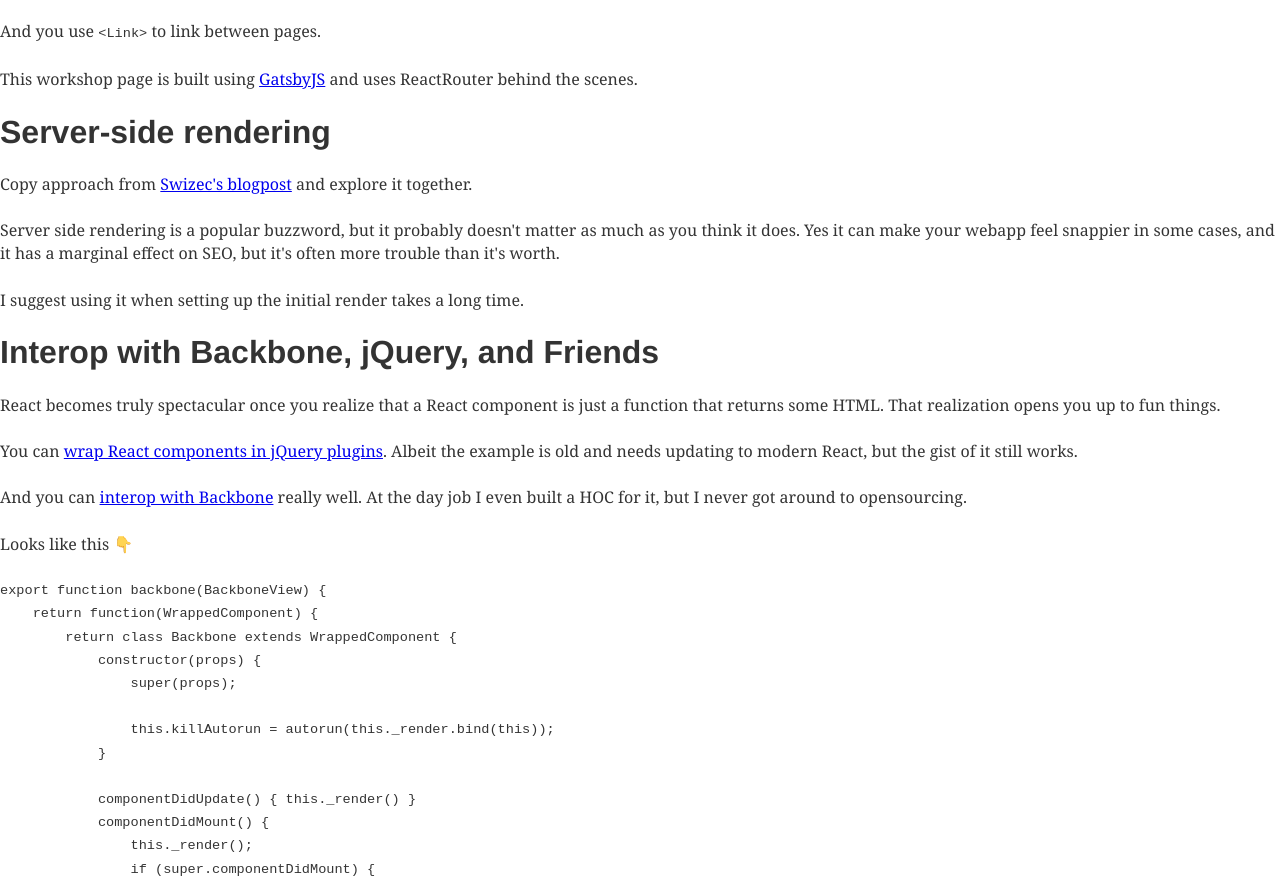
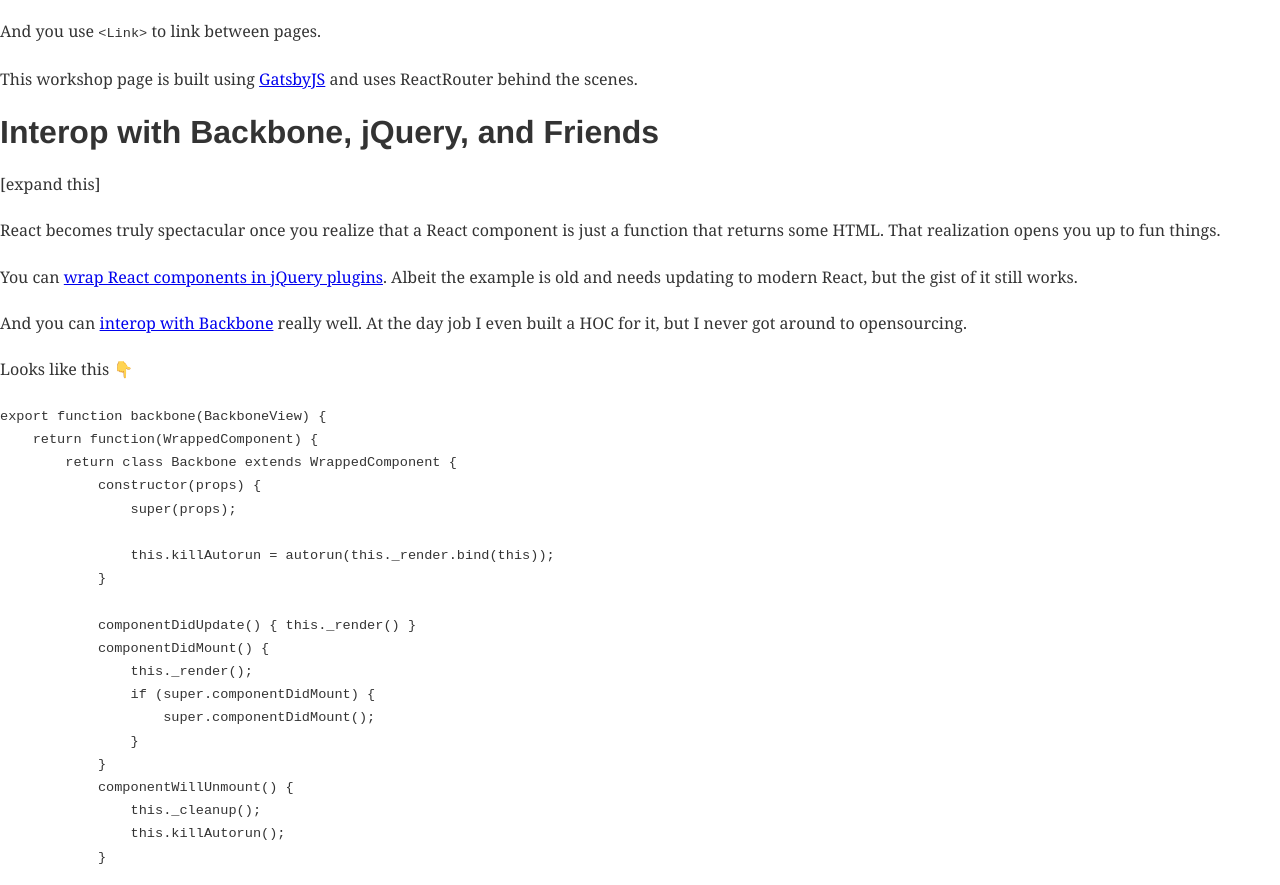
Before and after one commit to Swizec/intro-to-react-workshop, a Gatsby site: page /3-your-first-app in a window 1280 px wide. Shown: the part 2991-3876 px from the top of the page. Built offline with nearby package versions, Linux system fonts and the light colour scheme; Gatsby itself is replaced by a stand-in of ours; some packages are replaced by stand-ins of ours; code samples lack their colours.

Commit message:
Move SSR fully to day 2

```diff
--- a/src/pages/3-your-first-app.md
+++ b/src/pages/3-your-first-app.md
@@ -98,15 +98,9 @@ And you use `<Link>` to link between pages.
 
 This workshop page is built using [GatsbyJS](https://www.gatsbyjs.org/) and uses ReactRouter behind the scenes.
 
-# Server-side rendering
+# Interop with Backbone, jQuery, and Friends
 
-Copy approach from [Swizec's blogpost](https://swizec.com/blog/server-side-rendering-d3-chart-react-16/swizec/7824) and explore it together.
-
-Server side rendering is a popular buzzword, but it probably doesn't matter as much as you think it does. Yes it can make your webapp feel snappier in some cases, and it has a marginal effect on SEO, but it's often more trouble than it's worth.
-
-I suggest using it when setting up the initial render takes a long time.
-
-# Interop with Backbone, jQuery, and Friends
+[expand this]
 
 React becomes truly spectacular once you realize that a React component is just a function that returns some HTML. That realization opens you up to fun things.
 
```
